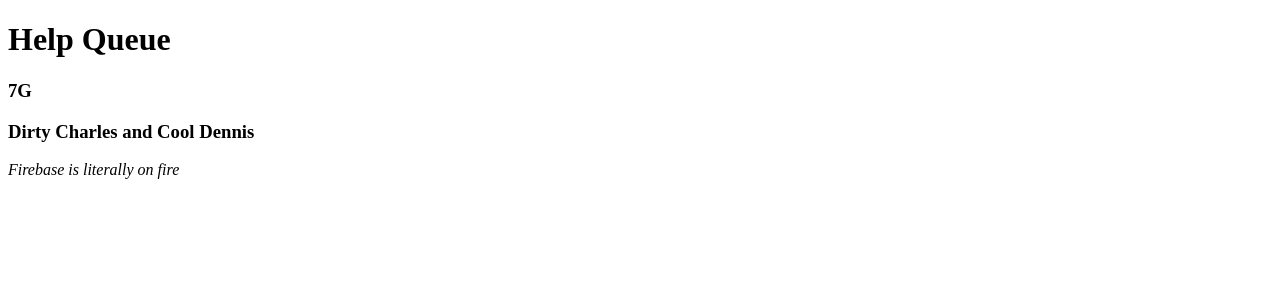
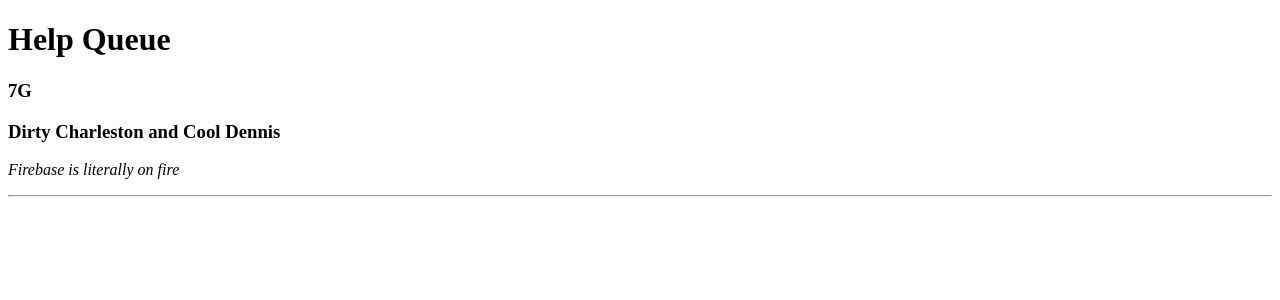
Before and after one commit to lukebertram/react-help-queue, a React app: page / in a window 1280 px wide. Shown: the top 300 px of the page. Built offline with nearby package versions, Linux system fonts and the light colour scheme.

Commit message:
move App component code to src/compoonents/App.jsx

```diff
--- /dev/null
+++ b/src/components/App.jsx
@@ -0,0 +1,15 @@
+import React from "react";
+
+function App(props){
+  return (
+    <div>
+      <h1>Help Queue</h1>
+      <h3>7G</h3>
+      <h3>Dirty Charleston and Cool Dennis</h3>
+      <p><em>Firebase is literally on fire</em></p>
+      <hr/>
+    </div>
+  );
+}
+
+export default App;
--- a/src/index.jsx
+++ b/src/index.jsx
@@ -1,12 +1,8 @@
 import React from "react";
 import ReactDOM from "react-dom";
+import App from "./components/App";
 
 ReactDOM.render(
-  <div>
-    <h1>Help Queue</h1>
-    <h3>7G</h3>
-    <h3>Dirty Charles and Cool Dennis</h3>
-    <p><em>Firebase is literally on fire</em></p>
-  </div>,
+  <App/>,
   document.getElementById('react-app-root')
 );
```
